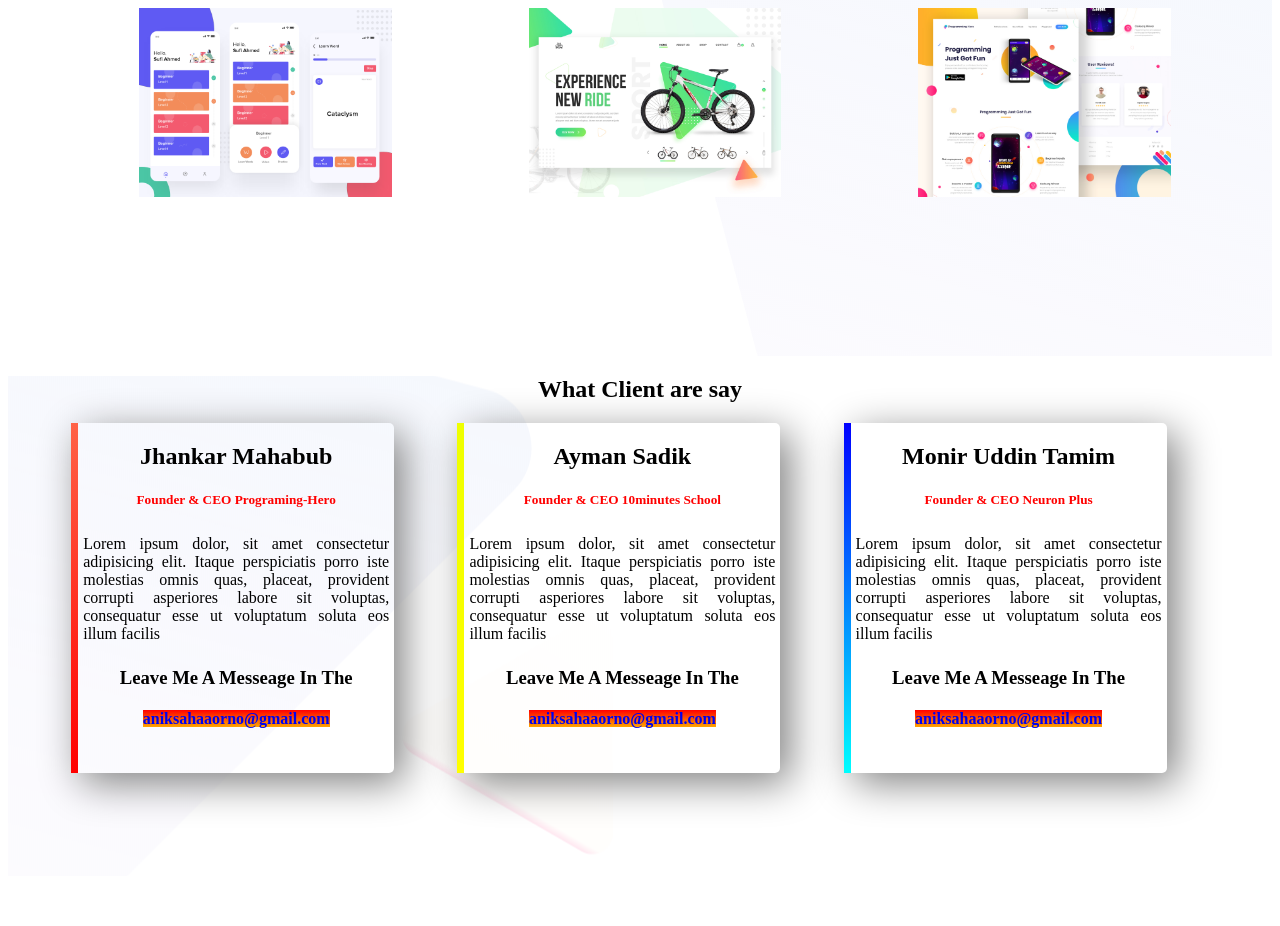
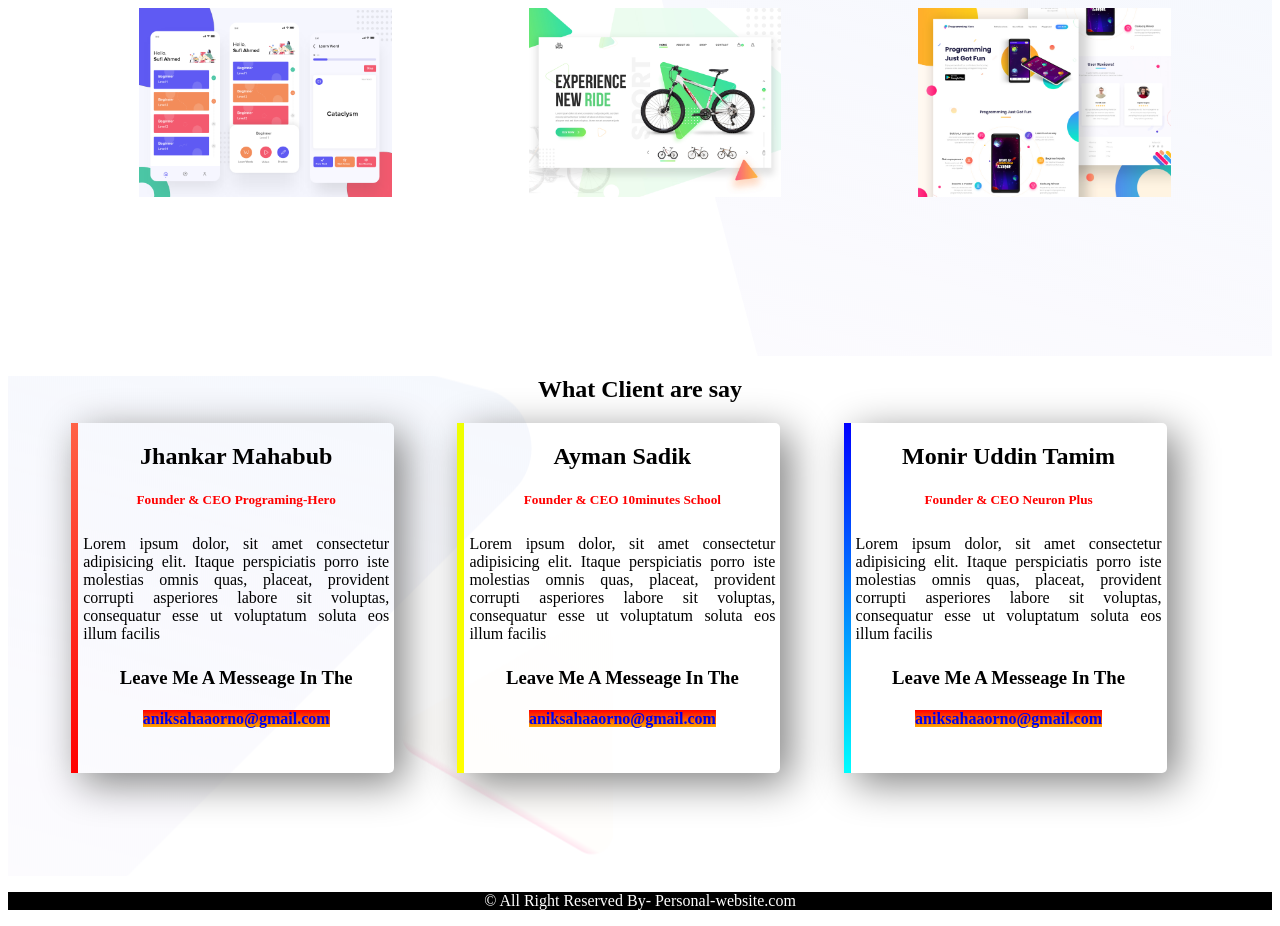
Before and after one commit to aniksahaaorno/personal-website, a plain HTML site: page index.html in a window 1280 px wide. Shown: the part 1492-2418 px from the top of the page. Before the commit the page ends 2376 px from the top, so only its background shows below. Drawn offline with Linux system fonts and the light colour scheme.

Commit message:
donefinally

```diff
--- a/index.html
+++ b/index.html
@@ -97,6 +97,7 @@
     <section id="latestwork">
 
                          <h1 class="text-center">My Latest Work</h1>
+
          <div class="work">
 
                          <img src="latest-work/work-1.png" alt="work">
@@ -162,5 +163,12 @@
 
     </section>
 
+
+    <div id="footer">
+
+        <p>&copy; All Right Reserved By- Personal-website.com</p>
+
+     </div>
+
 </body>
 </html>
--- a/style.css
+++ b/style.css
@@ -183,3 +183,11 @@
 
        color:red;
 }
+#footer{
+
+    text-align: center;
+    background-color:black;
+    color:white;
+    width: 100%;
+
+}
```
Lines whose indentation alone changed are shown as unchanged.
